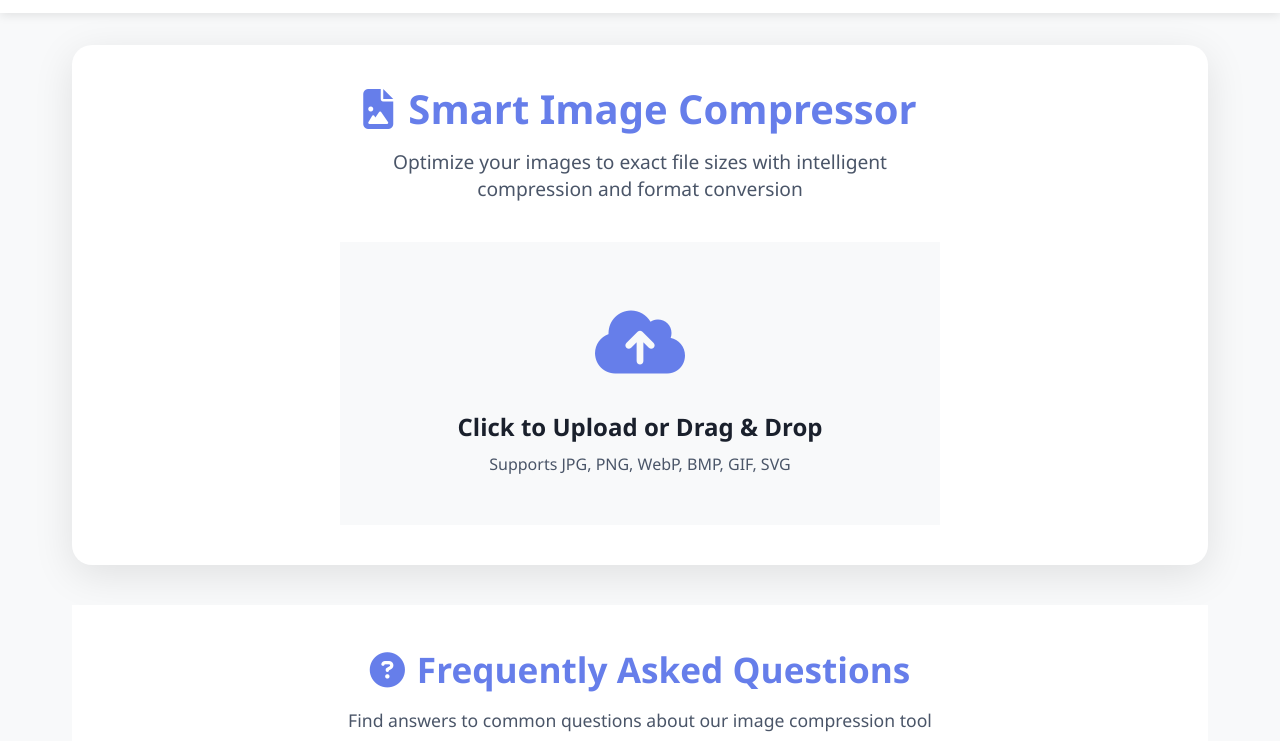
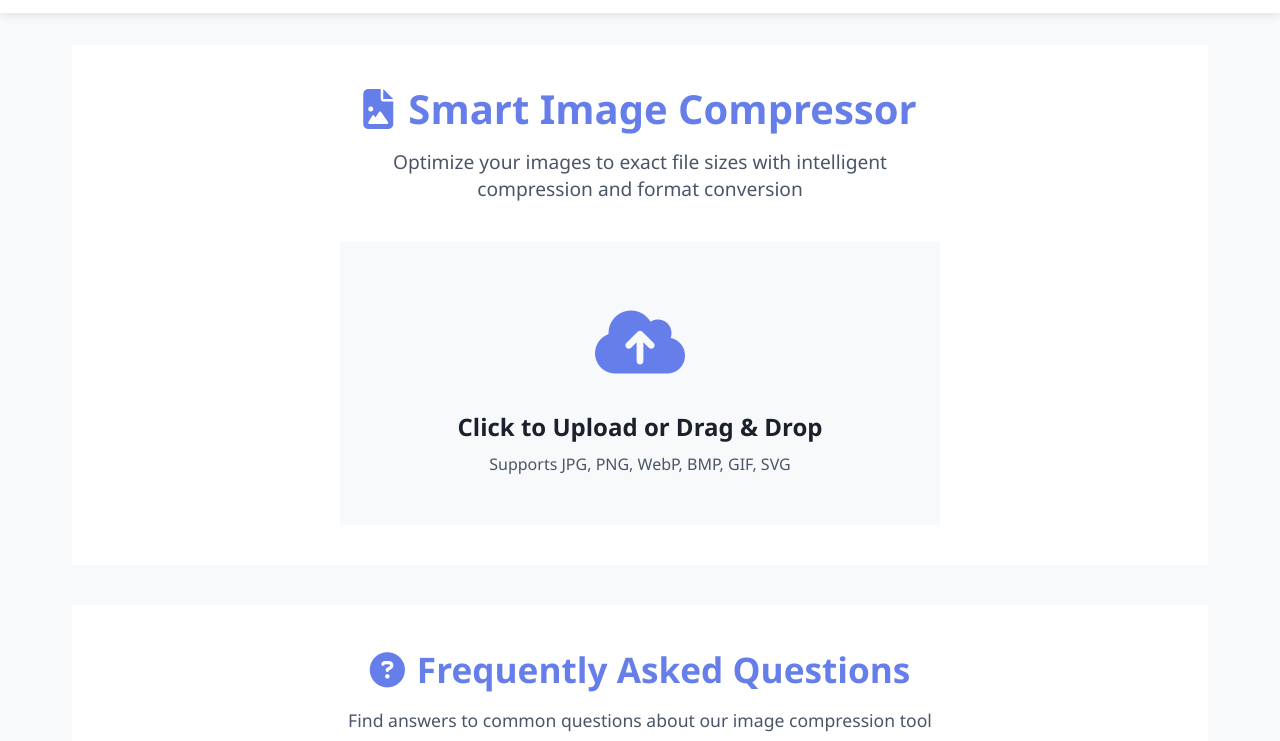
Before and after one commit to sahoriaj/image-compress, a plain HTML site: page image-compressor.html in a window 1280 px wide. Shown: the part 59-800 px from the top of the page. Drawn offline with Linux system fonts and the light colour scheme.

Commit message:
Update image-compressor.html

```diff
--- a/image-compressor.html
+++ b/image-compressor.html
@@ -107,8 +107,6 @@
         /* Tool Container */
         .tool-container {
             background: var(--bg-card);
-            border-radius: 20px;
-            box-shadow: 0 10px 40px var(--shadow);
             padding: 40px;
             transition: all 0.3s ease;
             text-align: center;
```
